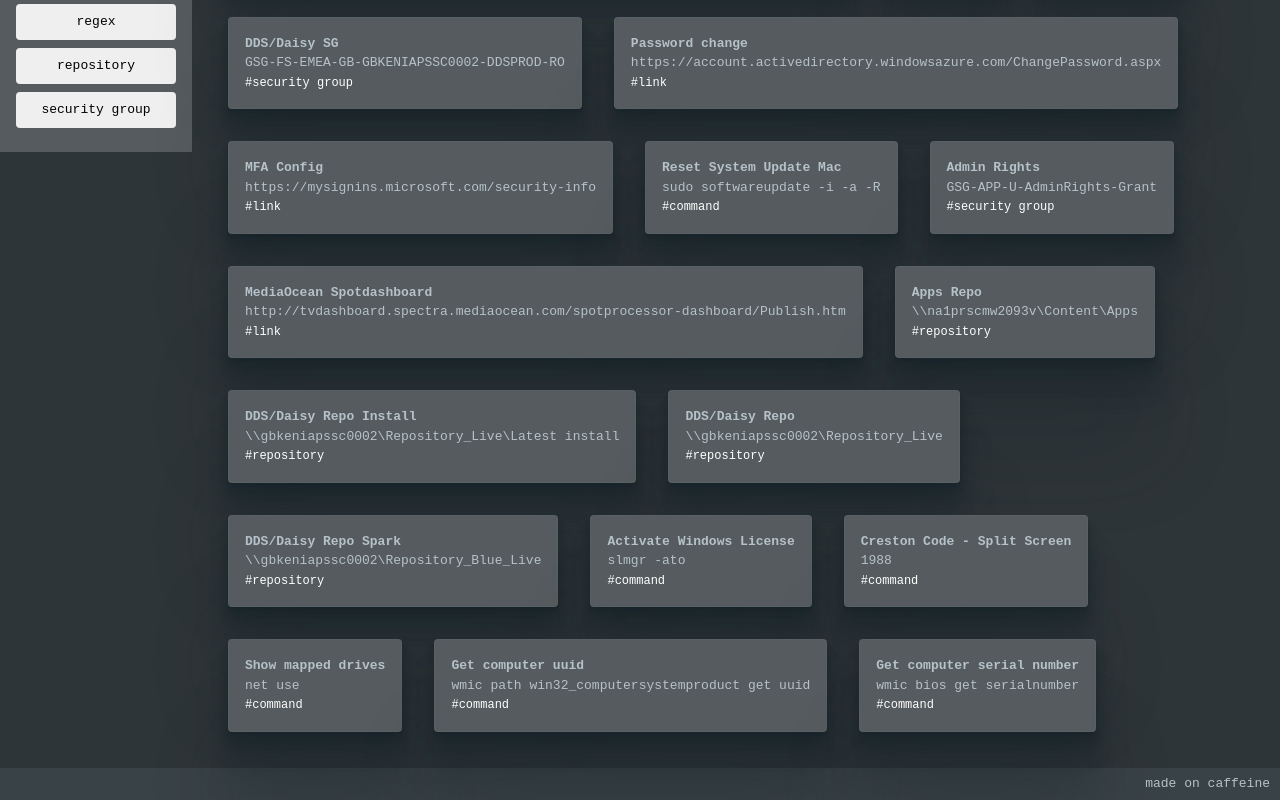
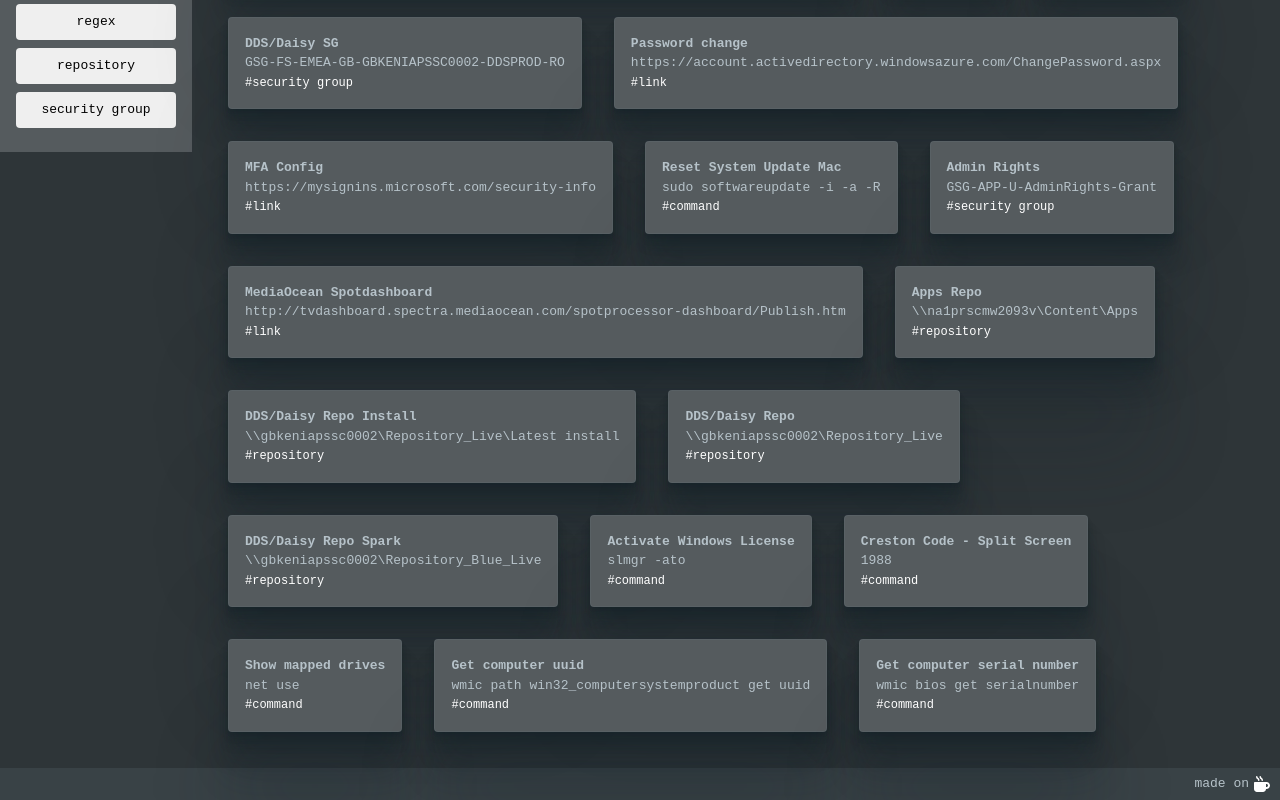
Before and after one commit to itsnelsonmartins/snippets, a React (Vite) app: page / in a window 1280 px wide. Shown: the part 208-1008 px from the top of the page. Built offline with nearby package versions, Linux system fonts and the light colour scheme.

Commit message:
added coffee logo bottom

```diff
--- a/src/components/component.Footer.jsx
+++ b/src/components/component.Footer.jsx
@@ -1,9 +1,11 @@
 import React from 'react';
+import coffee from '/coffee.svg';
 
 const Footer = () => {
     return (
         <footer>
-            <p>made on caffeine</p>
+            <span>made on</span>
+            <img src={coffee} alt='coffee mug' />
         </footer>
     );
 };
--- a/src/css/style.css
+++ b/src/css/style.css
@@ -147,3 +147,8 @@
     align-items: center;
     justify-content: right;
 }
+
+footer img {
+    height: 1rem;
+    margin-left: 5px;
+}
```
Also changed, not shown: public/coffee.svg (added).
